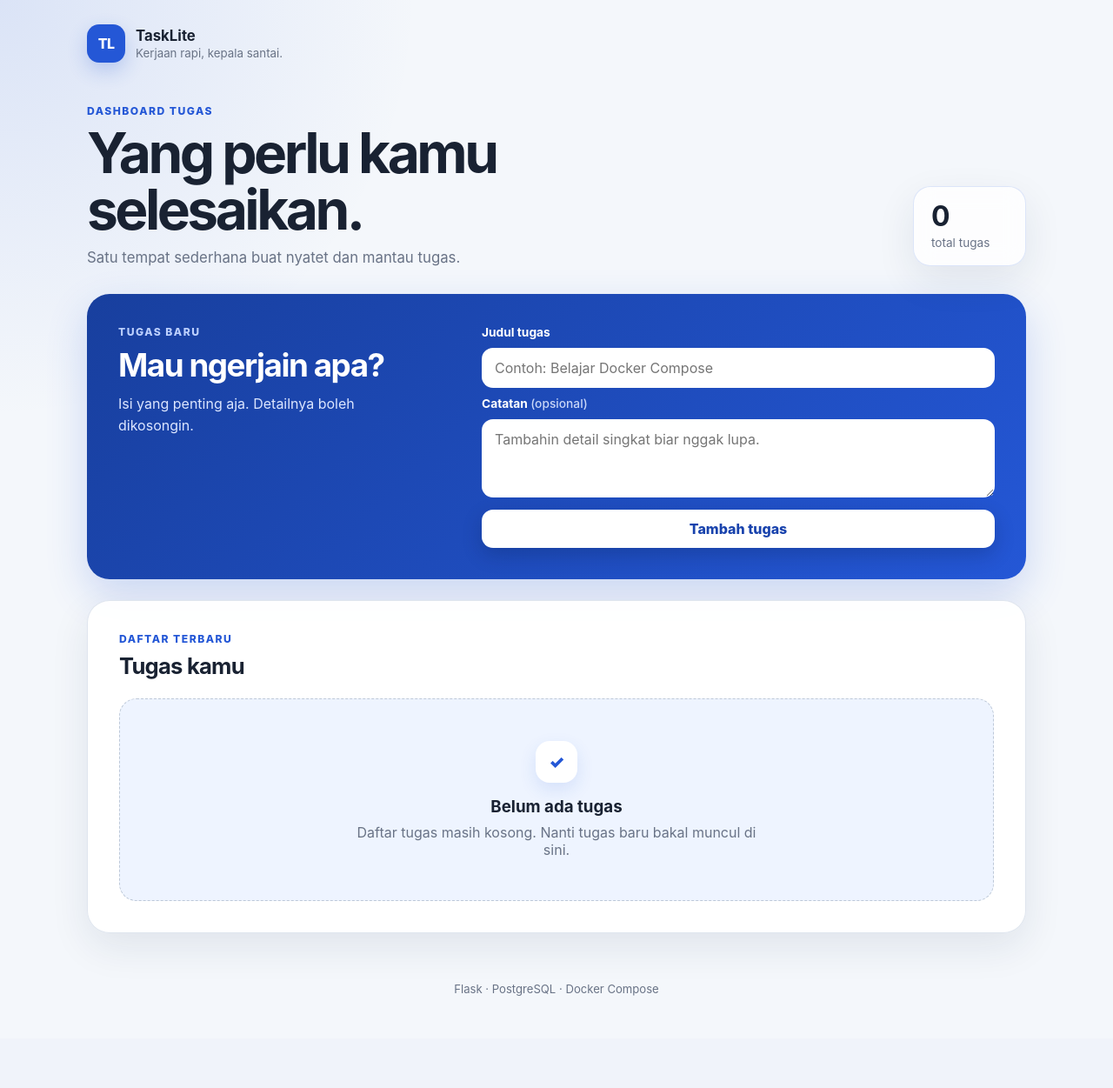
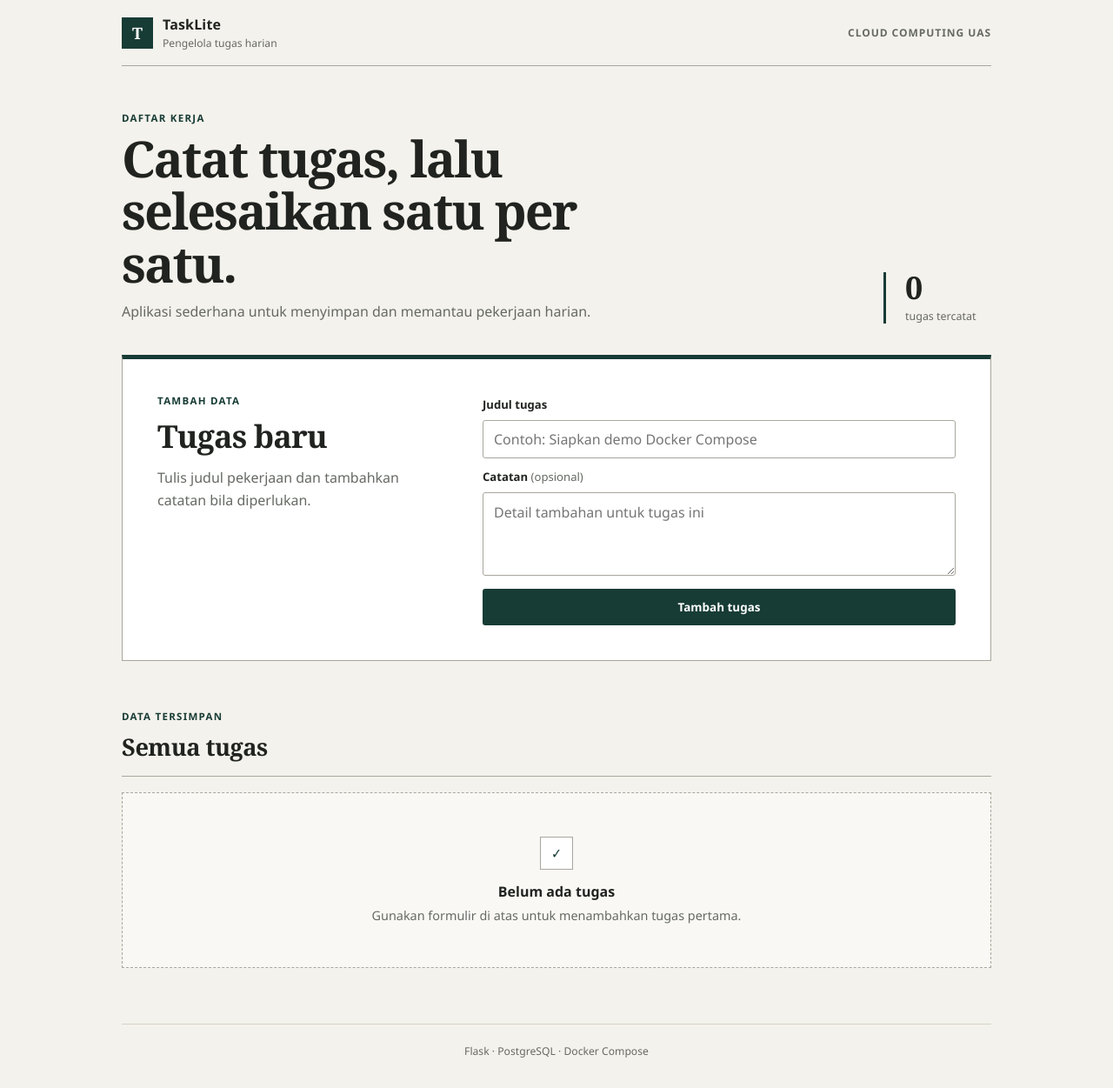
Before and after one commit to naufaldenta/tasklite, a Flask app: page / in a window 1280 px wide. Shown: the whole page at 87% size. Before the commit the page ends 1145 px from the top, so only its background shows below. Run offline with Flask 3, Linux system fonts and the light colour scheme.

Commit message:
refactor: sederhanain ui tanpa gradient

```diff
--- a/app/static/style.css
+++ b/app/static/style.css
@@ -1,16 +1,16 @@
 :root {
-  --bg: #f4f7fb;
+  --bg: #f4f2ec;
   --surface: #ffffff;
-  --surface-soft: #eef4ff;
-  --text: #192232;
-  --muted: #697386;
-  --line: #dce3ed;
-  --primary: #2457d6;
-  --primary-dark: #1943ad;
-  --success: #0b7a53;
-  --warning: #9a5b00;
-  --shadow: 0 16px 45px rgba(24, 43, 77, 0.09);
-  font-family: Inter, ui-sans-serif, system-ui, -apple-system, BlinkMacSystemFont, "Segoe UI", sans-serif;
+  --text: #20231f;
+  --muted: #666a63;
+  --line: #d6d2c8;
+  --line-strong: #a9a69d;
+  --primary: #173c35;
+  --primary-hover: #0e2d27;
+  --danger: #9b2c2c;
+  --success: #276247;
+  --warning: #805b16;
+  font-family: "Segoe UI", Tahoma, Geneva, Verdana, sans-serif;
 }
 
 * {
@@ -21,9 +21,7 @@ body {
   min-height: 100vh;
   margin: 0;
   color: var(--text);
-  background:
-    radial-gradient(circle at top left, rgba(36, 87, 214, 0.12), transparent 30rem),
-    var(--bg);
+  background: var(--bg);
 }
 
 a {
@@ -33,32 +31,35 @@ a {
 .site-header,
 .page-shell,
 .site-footer {
-  width: min(1080px, calc(100% - 32px));
+  width: min(1000px, calc(100% - 40px));
   margin-inline: auto;
 }
 
 .site-header {
-  padding-block: 28px 16px;
+  display: flex;
+  min-height: 76px;
+  align-items: center;
+  justify-content: space-between;
+  border-bottom: 1px solid var(--line-strong);
 }
 
 .brand {
   display: inline-flex;
   align-items: center;
-  gap: 12px;
+  gap: 11px;
   text-decoration: none;
 }
 
 .brand-mark {
   display: grid;
-  width: 44px;
-  height: 44px;
+  width: 36px;
+  height: 36px;
   place-items: center;
-  border-radius: 14px;
   color: #fff;
   background: var(--primary);
-  font-weight: 800;
-  letter-spacing: -0.04em;
-  box-shadow: 0 9px 22px rgba(36, 87, 214, 0.24);
+  font-family: Georgia, "Times New Roman", serif;
+  font-size: 1.15rem;
+  font-weight: 700;
 }
 
 .brand strong,
@@ -67,32 +68,42 @@ a {
 }
 
 .brand strong {
-  font-size: 1.05rem;
+  font-size: 1rem;
+  letter-spacing: 0.01em;
 }
 
 .brand small {
   margin-top: 2px;
   color: var(--muted);
+  font-size: 0.76rem;
+}
+
+.header-label {
+  color: var(--muted);
+  font-size: 0.75rem;
+  font-weight: 600;
+  letter-spacing: 0.08em;
+  text-transform: uppercase;
 }
 
 .page-shell {
-  padding-block: 32px 56px;
+  padding-block: 52px 64px;
 }
 
 .hero {
-  display: flex;
-  align-items: flex-end;
-  justify-content: space-between;
-  gap: 28px;
-  margin-bottom: 32px;
+  display: grid;
+  grid-template-columns: minmax(0, 1fr) auto;
+  align-items: end;
+  gap: 40px;
+  margin-bottom: 36px;
 }
 
 .eyebrow {
-  margin: 0 0 8px;
+  margin: 0 0 9px;
   color: var(--primary);
-  font-size: 0.76rem;
-  font-weight: 800;
-  letter-spacing: 0.12em;
+  font-size: 0.72rem;
+  font-weight: 700;
+  letter-spacing: 0.11em;
   text-transform: uppercase;
 }
 
@@ -103,29 +114,33 @@ p {
   margin-top: 0;
 }
 
+h1,
+h2,
+h3 {
+  font-family: Georgia, "Times New Roman", serif;
+  font-weight: 600;
+}
+
 h1 {
-  max-width: 680px;
+  max-width: 650px;
   margin-bottom: 12px;
-  font-size: clamp(2.2rem, 6vw, 4rem);
-  line-height: 1.02;
-  letter-spacing: -0.055em;
+  font-size: clamp(2.2rem, 5vw, 3.6rem);
+  line-height: 1.05;
+  letter-spacing: -0.035em;
 }
 
 .hero-copy {
-  max-width: 600px;
+  max-width: 580px;
   margin-bottom: 0;
   color: var(--muted);
-  font-size: 1.05rem;
+  font-size: 1rem;
+  line-height: 1.65;
 }
 
 .task-count {
-  min-width: 130px;
-  padding: 18px 20px;
-  border: 1px solid rgba(36, 87, 214, 0.15);
-  border-radius: 20px;
-  background: rgba(255, 255, 255, 0.78);
-  box-shadow: var(--shadow);
-  backdrop-filter: blur(12px);
+  min-width: 124px;
+  padding-left: 22px;
+  border-left: 3px solid var(--primary);
 }
 
 .task-count strong,
@@ -134,30 +149,33 @@ h1 {
 }
 
 .task-count strong {
-  font-size: 2rem;
+  font-family: Georgia, "Times New Roman", serif;
+  font-size: 2.25rem;
   line-height: 1;
 }
 
 .task-count span {
   margin-top: 6px;
   color: var(--muted);
-  font-size: 0.85rem;
+  font-size: 0.78rem;
 }
 
 .notice {
   margin-bottom: 18px;
-  padding: 13px 16px;
-  border: 1px solid #a8dfc7;
-  border-radius: 14px;
-  color: #07583c;
-  background: #e4f8ef;
-  font-weight: 700;
+  padding: 12px 14px;
+  border: 1px solid #9fc3ae;
+  border-left: 4px solid var(--success);
+  color: #174b34;
+  background: #edf6f0;
+  font-size: 0.9rem;
+  font-weight: 600;
 }
 
 .notice-error {
-  border-color: #f0bcbc;
-  color: #8e2424;
-  background: #fff0f0;
+  border-color: #d6a6a6;
+  border-left-color: var(--danger);
+  color: #762323;
+  background: #fbefef;
 }
 
 .task-form .notice {
@@ -166,167 +184,186 @@ h1 {
 
 .create-panel {
   display: grid;
-  grid-template-columns: minmax(0, 0.75fr) minmax(0, 1.25fr);
-  gap: clamp(24px, 6vw, 64px);
-  margin-bottom: 24px;
-  padding: clamp(22px, 4vw, 36px);
-  border-radius: 26px;
-  color: #fff;
-  background: linear-gradient(135deg, #183f9e, var(--primary));
-  box-shadow: 0 18px 48px rgba(36, 87, 214, 0.2);
-}
-
-.create-panel .eyebrow {
-  color: #bcd0ff;
+  grid-template-columns: minmax(0, 0.72fr) minmax(0, 1.28fr);
+  gap: clamp(32px, 6vw, 68px);
+  margin-bottom: 52px;
+  padding: clamp(26px, 4vw, 40px);
+  border: 1px solid var(--line-strong);
+  border-top: 5px solid var(--primary);
+  background: var(--surface);
 }
 
 .create-panel h2 {
   margin-bottom: 10px;
-  font-size: clamp(1.6rem, 4vw, 2.3rem);
-  letter-spacing: -0.04em;
+  font-size: clamp(1.7rem, 3vw, 2.25rem);
+  letter-spacing: -0.025em;
 }
 
 .form-intro > p:last-child {
   margin-bottom: 0;
-  color: #dce6ff;
-  line-height: 1.6;
+  color: var(--muted);
+  line-height: 1.65;
 }
 
 .task-form {
   display: grid;
-  gap: 10px;
+  gap: 9px;
 }
 
 .task-form label {
-  font-size: 0.86rem;
-  font-weight: 750;
+  margin-top: 3px;
+  font-size: 0.82rem;
+  font-weight: 650;
 }
 
 .task-form label span {
-  color: #c8d6f7;
-  font-weight: 500;
+  color: var(--muted);
+  font-weight: 400;
 }
 
 .task-form input,
 .task-form textarea,
 .task-form select {
   width: 100%;
-  border: 1px solid rgba(255, 255, 255, 0.28);
-  border-radius: 13px;
+  border: 1px solid var(--line-strong);
+  border-radius: 3px;
   color: var(--text);
   background: #fff;
   font: inherit;
   outline: none;
 }
 
-.task-form input {
-  min-height: 46px;
-  padding: 0 14px;
+.task-form input,
+.task-form select {
+  min-height: 44px;
+  padding: 0 12px;
 }
 
 .task-form textarea {
-  min-height: 90px;
-  padding: 12px 14px;
+  min-height: 96px;
+  padding: 11px 12px;
   resize: vertical;
-}
-
-.task-form select {
-  min-height: 46px;
-  padding: 0 14px;
 }
 
 .task-form input:focus,
 .task-form textarea:focus,
 .task-form select:focus {
-  border-color: #8cb0ff;
-  box-shadow: 0 0 0 4px rgba(255, 255, 255, 0.18);
+  border-color: var(--primary);
+  box-shadow: 0 0 0 2px rgba(23, 60, 53, 0.13);
 }
 
 .button {
   display: inline-flex;
-  min-height: 44px;
+  min-height: 42px;
   align-items: center;
   justify-content: center;
-  border: 0;
-  border-radius: 13px;
-  padding: 0 18px;
+  border: 1px solid transparent;
+  border-radius: 3px;
+  padding: 0 16px;
   font: inherit;
-  font-weight: 800;
+  font-size: 0.84rem;
+  font-weight: 650;
   cursor: pointer;
-  transition: transform 150ms ease, box-shadow 150ms ease;
 }
 
-.button:hover {
-  transform: translateY(-1px);
+.button:focus-visible {
+  outline: 2px solid var(--text);
+  outline-offset: 2px;
 }
 
 .button-primary {
-  margin-top: 4px;
-  color: var(--primary-dark);
-  background: #fff;
-  box-shadow: 0 8px 22px rgba(6, 22, 61, 0.22);
+  margin-top: 6px;
+  color: #fff;
+  background: var(--primary);
+}
+
+.button-primary:hover {
+  background: var(--primary-hover);
 }
 
 .button-secondary {
-  min-height: 38px;
-  border: 1px solid #c8d5eb;
-  color: var(--primary-dark);
-  background: var(--surface-soft);
-  font-size: 0.86rem;
+  min-height: 36px;
+  border-color: var(--line-strong);
+  color: var(--primary);
+  background: var(--surface);
   text-decoration: none;
 }
 
+.button-secondary:hover {
+  border-color: var(--primary);
+}
+
 .button-danger {
-  min-height: 38px;
-  border: 1px solid #f2c4c4;
-  color: #a72d2d;
-  background: #fff1f1;
-  font-size: 0.86rem;
+  min-height: 36px;
+  border-color: #d9b1b1;
+  color: var(--danger);
+  background: #fff;
+}
+
+.button-danger:hover {
+  border-color: var(--danger);
+  background: #fbefef;
 }
 
 .button-ghost {
+  border-color: transparent;
   color: var(--muted);
   background: transparent;
   text-decoration: none;
 }
 
+.button-ghost:hover {
+  color: var(--text);
+  text-decoration: underline;
+}
+
 .task-section {
-  padding: clamp(22px, 4vw, 36px);
-  border: 1px solid rgba(220, 227, 237, 0.9);
-  border-radius: 26px;
-  background: rgba(255, 255, 255, 0.94);
-  box-shadow: var(--shadow);
+  padding-top: 4px;
 }
 
 .section-heading {
   display: flex;
-  align-items: center;
+  align-items: end;
   justify-content: space-between;
   gap: 16px;
-  margin-bottom: 22px;
+  margin-bottom: 18px;
+  padding-bottom: 15px;
+  border-bottom: 1px solid var(--line-strong);
 }
 
 .section-heading h2 {
   margin-bottom: 0;
-  font-size: 1.6rem;
-  letter-spacing: -0.03em;
+  font-size: 1.7rem;
+  letter-spacing: -0.02em;
 }
 
 .task-list {
   display: grid;
-  gap: 14px;
+  gap: 10px;
 }
 
 .task-card {
+  position: relative;
   display: flex;
   align-items: center;
   justify-content: space-between;
-  gap: 20px;
-  padding: 20px;
+  gap: 24px;
+  overflow: hidden;
+  padding: 19px 20px 19px 24px;
   border: 1px solid var(--line);
-  border-radius: 18px;
   background: var(--surface);
-  transition: border-color 160ms ease, transform 160ms ease;
+}
+
+.task-card::before {
+  position: absolute;
+  inset: 0 auto 0 0;
+  width: 4px;
+  background: var(--warning);
+  content: "";
+}
+
+.task-card-done::before {
+  background: var(--success);
 }
 
 .task-card-main {
@@ -390,101 +427,111 @@ h1 {
 }
 
 .empty-state {
-  padding: 48px 24px;
-  border: 1px dashed #bdc8d8;
-  border-radius: 20px;
+  padding: 50px 24px;
+  border: 1px dashed var(--line-strong);
   text-align: center;
-  background: var(--surface-soft);
+  background: rgba(255, 255, 255, 0.45);
 }
 
 .empty-state h3 {
-  margin-bottom: 8px;
+  margin-bottom: 7px;
+  font-family: "Segoe UI", Tahoma, Geneva, Verdana, sans-serif;
+  font-size: 1rem;
 }
 
 .empty-state p {
-  max-width: 460px;
+  max-width: 430px;
   margin: 0 auto;
   color: var(--muted);
+  font-size: 0.9rem;
 }
 
 .empty-icon {
   display: grid;
-  width: 48px;
-  height: 48px;
-  margin: 0 auto 16px;
+  width: 38px;
+  height: 38px;
+  margin: 0 auto 14px;
   place-items: center;
-  border-radius: 16px;
+  border: 1px solid var(--line-strong);
   color: var(--primary);
-  background: #fff;
-  font-size: 1.25rem;
-  font-weight: 900;
-  box-shadow: 0 8px 20px rgba(36, 87, 214, 0.12);
+  background: var(--surface);
+  font-weight: 700;
 }
 
 .edit-shell {
   display: grid;
-  grid-template-columns: minmax(0, 0.8fr) minmax(0, 1.2fr);
-  gap: clamp(28px, 7vw, 72px);
-  padding: clamp(24px, 5vw, 48px);
-  border: 1px solid var(--line);
-  border-radius: 26px;
+  grid-template-columns: minmax(0, 0.72fr) minmax(0, 1.28fr);
+  gap: clamp(36px, 7vw, 80px);
+  padding: clamp(28px, 5vw, 48px);
+  border: 1px solid var(--line-strong);
+  border-top: 5px solid var(--primary);
   background: var(--surface);
-  box-shadow: var(--shadow);
 }
 
 .edit-intro h1 {
-  margin-bottom: 14px;
-  font-size: clamp(2rem, 5vw, 3.5rem);
+  margin-bottom: 12px;
+  font-size: clamp(2rem, 4vw, 3rem);
 }
 
 .edit-intro > p:last-child {
   color: var(--muted);
-  line-height: 1.6;
-}
-
-.edit-form label span {
-  color: var(--muted);
+  line-height: 1.65;
 }
 
 .form-actions {
   display: flex;
   align-items: center;
   justify-content: flex-end;
-  gap: 10px;
-  margin-top: 8px;
+  gap: 9px;
+  margin-top: 10px;
 }
 
 .edit-form .button-primary {
   color: #fff;
   background: var(--primary);
-  box-shadow: 0 8px 20px rgba(36, 87, 214, 0.24);
 }
 
 .site-footer {
-  padding-block: 0 36px;
+  padding-block: 22px 34px;
+  border-top: 1px solid var(--line);
   color: var(--muted);
-  font-size: 0.82rem;
+  font-size: 0.76rem;
   text-align: center;
+}
+
+.site-footer p {
+  margin-bottom: 0;
 }
 
 @media (max-width: 680px) {
   .site-header,
   .page-shell,
   .site-footer {
-    width: min(100% - 22px, 1080px);
+    width: min(100% - 24px, 1000px);
+  }
+
+  .header-label {
+    display: none;
+  }
+
+  .page-shell {
+    padding-block: 36px 48px;
   }
 
   .hero {
-    align-items: stretch;
-    flex-direction: column;
+    grid-template-columns: 1fr;
+    gap: 22px;
   }
 
-  .create-panel {
-    grid-template-columns: 1fr;
+  .task-count {
+    padding-left: 14px;
   }
 
+  .create-panel,
   .edit-shell {
     grid-template-columns: 1fr;
+    gap: 26px;
+    padding: 24px 20px;
   }
 
   .task-card {
--- a/app/templates/base.html
+++ b/app/templates/base.html
@@ -10,12 +10,13 @@
   <body>
     <header class="site-header">
       <a class="brand" href="{{ url_for('tasks.index') }}" aria-label="TaskLite beranda">
-        <span class="brand-mark">TL</span>
+        <span class="brand-mark">T</span>
         <span>
           <strong>TaskLite</strong>
-          <small>Kerjaan rapi, kepala santai.</small>
+          <small>Pengelola tugas harian</small>
         </span>
       </a>
+      <span class="header-label">Cloud Computing UAS</span>
     </header>
 
     <main class="page-shell">
--- a/app/templates/edit.html
+++ b/app/templates/edit.html
@@ -6,9 +6,9 @@
   {% set entered = form_data|default({}) %}
   <section class="edit-shell">
     <div class="form-intro edit-intro">
-      <p class="eyebrow">Update tugas</p>
-      <h1>Edit seperlunya.</h1>
-      <p>Ubah detail atau tandai tugas sebagai selesai.</p>
+      <p class="eyebrow">Perbarui data</p>
+      <h1>Edit tugas</h1>
+      <p>Perbarui informasi atau ubah status penyelesaian tugas.</p>
     </div>
 
     <form
--- a/app/templates/index.html
+++ b/app/templates/index.html
@@ -6,13 +6,13 @@
   {% set entered = form_data|default({}) %}
   <section class="hero">
     <div>
-      <p class="eyebrow">Dashboard tugas</p>
-      <h1>Yang perlu kamu selesaikan.</h1>
-      <p class="hero-copy">Satu tempat sederhana buat nyatet dan mantau tugas.</p>
+      <p class="eyebrow">Daftar kerja</p>
+      <h1>Catat tugas, lalu selesaikan satu per satu.</h1>
+      <p class="hero-copy">Aplikasi sederhana untuk menyimpan dan memantau pekerjaan harian.</p>
     </div>
     <div class="task-count" aria-label="Jumlah tugas">
       <strong>{{ tasks|length }}</strong>
-      <span>total tugas</span>
+      <span>tugas tercatat</span>
     </div>
   </section>
 
@@ -31,9 +31,9 @@
 
   <section class="create-panel" aria-labelledby="create-title">
     <div class="form-intro">
-      <p class="eyebrow">Tugas baru</p>
-      <h2 id="create-title">Mau ngerjain apa?</h2>
-      <p>Isi yang penting aja. Detailnya boleh dikosongin.</p>
+      <p class="eyebrow">Tambah data</p>
+      <h2 id="create-title">Tugas baru</h2>
+      <p>Tulis judul pekerjaan dan tambahkan catatan bila diperlukan.</p>
     </div>
 
     <form class="task-form" action="{{ url_for('tasks.create_task') }}" method="post">
@@ -44,7 +44,7 @@
         type="text"
         minlength="3"
         maxlength="100"
-        placeholder="Contoh: Belajar Docker Compose"
+        placeholder="Contoh: Siapkan demo Docker Compose"
         value="{{ entered.get('title', '') }}"
         required
       >
@@ -55,7 +55,7 @@
         name="description"
         maxlength="500"
         rows="3"
-        placeholder="Tambahin detail singkat biar nggak lupa."
+        placeholder="Detail tambahan untuk tugas ini"
       >{{ entered.get('description', '') }}</textarea>
 
       <button class="button button-primary" type="submit">Tambah tugas</button>
@@ -65,15 +65,15 @@
   <section class="task-section" aria-labelledby="task-list-title">
     <div class="section-heading">
       <div>
-        <p class="eyebrow">Daftar terbaru</p>
-        <h2 id="task-list-title">Tugas kamu</h2>
+        <p class="eyebrow">Data tersimpan</p>
+        <h2 id="task-list-title">Semua tugas</h2>
       </div>
     </div>
 
     {% if tasks %}
       <div class="task-list">
         {% for task in tasks %}
-          <article class="task-card">
+          <article class="task-card task-card-{{ task.status }}">
             <div class="task-card-main">
               <div class="task-meta">
                 <span class="status status-{{ task.status }}">
@@ -109,7 +109,7 @@
       <div class="empty-state">
         <span class="empty-icon" aria-hidden="true">✓</span>
         <h3>Belum ada tugas</h3>
-        <p>Daftar tugas masih kosong. Nanti tugas baru bakal muncul di sini.</p>
+        <p>Gunakan formulir di atas untuk menambahkan tugas pertama.</p>
       </div>
     {% endif %}
   </section>
```
Also changed, not shown: other parts of app/static/style.css (+22 -21 lines), progress.md (+7 -2 lines), task_plan.md (+8 -0 lines).
